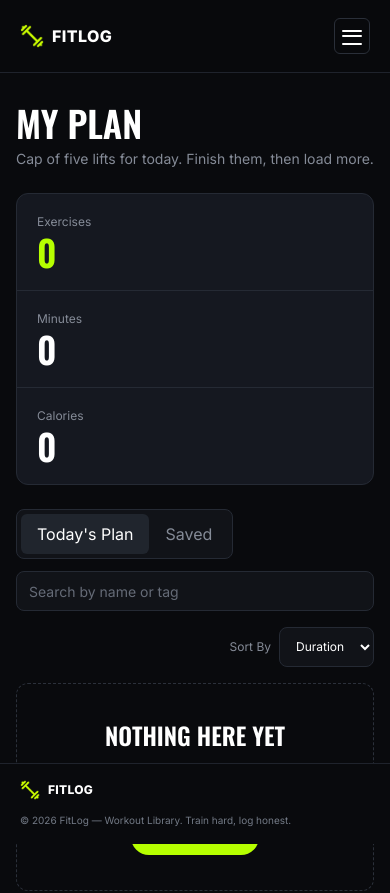
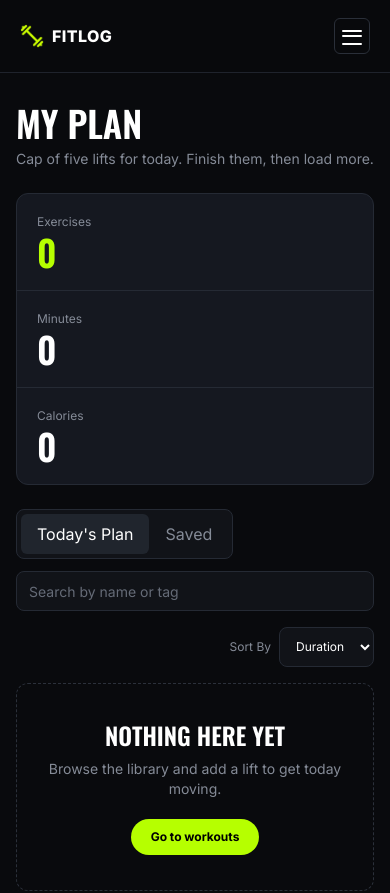
Before and after one commit to sajadul-dev/b14-a6-fit-log, a Next.js app: page /my-plan in a window 390 px wide. Shown: the top 893 px of the page. Built offline with nearby package versions, Linux system fonts and the light colour scheme.

Commit message:
bug solve of  responsive mobile layout

```diff
--- a/app/globals.css
+++ b/app/globals.css
@@ -16,16 +16,20 @@
 
 html {
   scroll-behavior: smooth;
+  overflow-x: hidden;
 }
 
 body {
   margin: 0;
+  min-width: 320px;
+  overflow-x: hidden;
   background: #090a0d;
   color: var(--foreground);
   font-family: var(--font-inter), Arial, Helvetica, sans-serif;
 }
+
 .font-display {
-  font-family: var(--font-display), Arial Narrow, sans-serif;
+  font-family: var(--font-display), "Arial Narrow", sans-serif;
 }
 
 button,
@@ -39,5 +43,6 @@
 
 img {
   max-width: 100%;
+  height: auto;
   display: block;
 }
```
